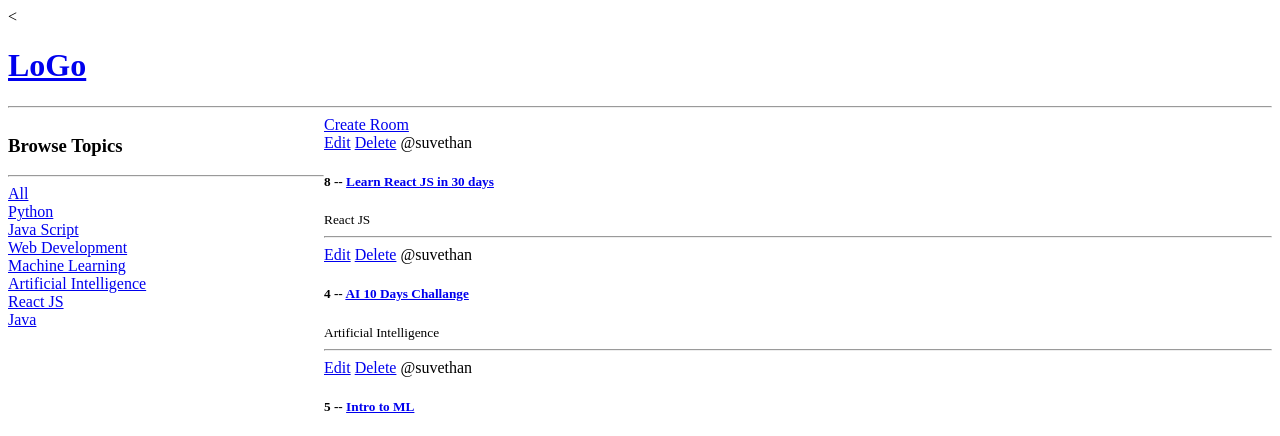
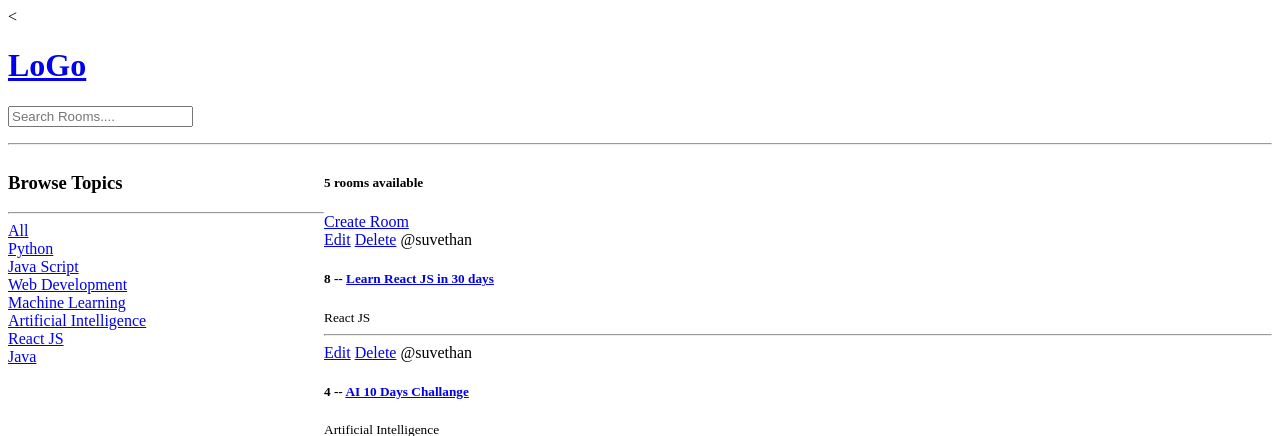
Before and after one commit to shansuvethan18/Django-learn, a Django app: page /test/home/ in a window 1280 px wide. Shown: the top 436 px of the page. Run offline with Django 5.2, Linux system fonts and the light colour scheme; data comes from the database, SQL or seed files in the repository; both versions use the stored data as it was after the commit.

Commit message:
search functionality part-3

```diff
--- a/templates/navbar.html
+++ b/templates/navbar.html
@@ -3,5 +3,9 @@
     <h1>LoGo</h1>
   </a>
 
+  <form method="GET" action="{%url 'home'%}">
+    <input type="text" name="q" placeholder="Search Rooms...." />
+  </form>
+
   <hr />
 </html>
--- a/test_app/templates/test_app/home.html
+++ b/test_app/templates/test_app/home.html
@@ -24,6 +24,7 @@
   </div>
 
   <div>
+    <h5>{{room_count}} rooms available</h5>
     <a href="{% url 'create-room' %}">Create Room</a>
     {% comment %}
     <a href="{% url 'sample' %}">Test page</a>
--- a/test_app/views.py
+++ b/test_app/views.py
@@ -2,6 +2,8 @@ from django.shortcuts import render,redirect
 from django.http import HttpResponse
 from .models import Room,Topic
 from .forms import RoomForm
+from django.db.models import Q
+
 # rooms = [
 #     {'id':1,'name':'Lets learn Python!'},
 #     {'id':2,'name':'Design!'},
@@ -11,9 +13,15 @@ from .forms import RoomForm
 # Create your views here.
 def home(request):
     q = request.GET.get('q') if request.GET.get('q') != None else ''
-    rooms = Room.objects.filter(topic__name__icontains=q)
+    rooms = Room.objects.filter(
+        Q(topic__name__icontains=q) |
+        Q(name__icontains=q) |
+    Q(description__icontains=q)
+    )
     topics = Topic.objects.all()
-    context = {'rooms':rooms, 'topics': topics}
+    room_count= rooms.count()
+
+    context = {'rooms':rooms, 'topics': topics, 'room_count': room_count}
     return render(request, 'test_app/home.html', context)
 
 def room(request,pk):
```
Also changed, not shown: db.sqlite3.
